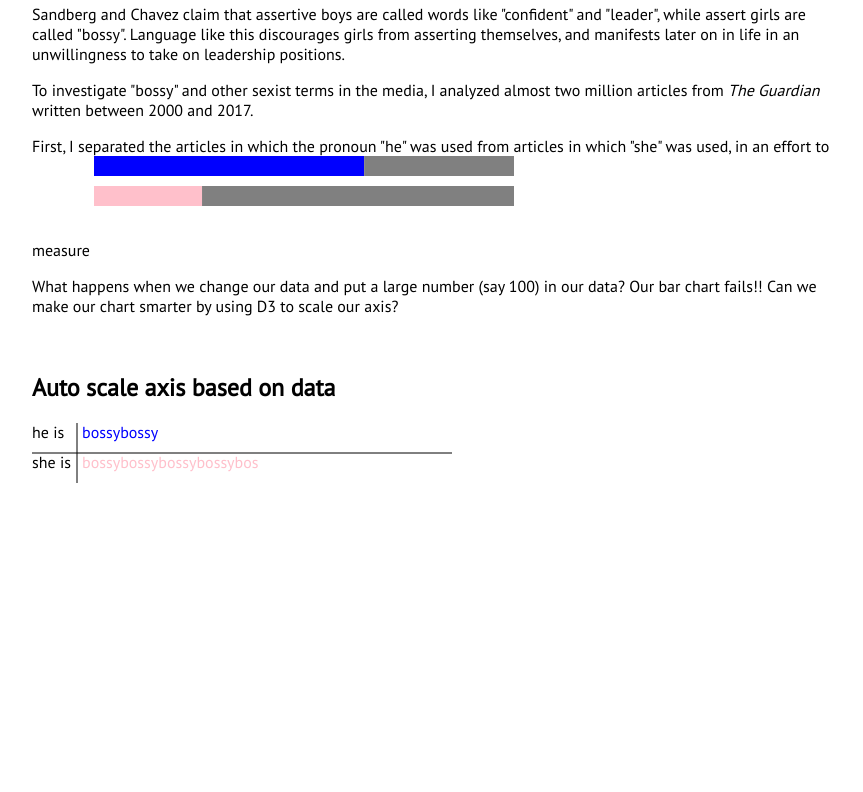
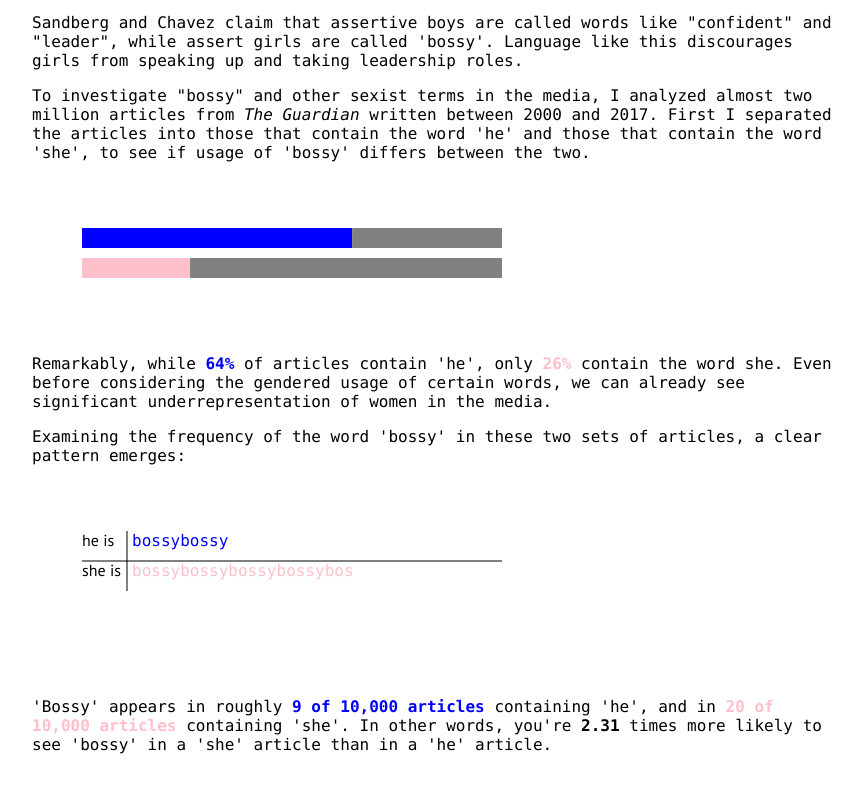
Before and after one commit to sgilman/b-word, a plain HTML site: page index.html in a window 1280 px wide. Shown: the part 139-931 px from the top of the page, without its empty margins (208-1071 px from the left). Before the commit the page ends 800 px from the top, so only its background shows below. Drawn offline with nearby package versions, Linux system fonts and the light colour scheme.

Commit message:
tooltips, styling, more narrative

```diff
--- a/index.html
+++ b/index.html
@@ -6,8 +6,12 @@
       body {
         margin: 0;
         padding: 3%;
-        font-family: 'PT Sans', sans-serif;
+		font-family: "Lucida Sans Typewriter", "Lucida Console", Monaco, "Bitstream Vera Sans Mono", monospace;
       }
+	  .viz-text {
+		font-family: 'PT Sans', sans-serif;
+		}
+
       .page {
         margin: 0 auto;
         max-width: 800px;
@@ -16,7 +20,11 @@
       h1 {
         font-weight: normal;
         text-rendering: optimizeLegibility;
+		text-align: center;
       }
+	svg {
+		padding: 50px 50px 50px 50px;
+		}
     .chart rect {
       fill: rgba(3, 168, 124, 0.8);
     }
@@ -26,26 +34,38 @@
       font: 10px sans-serif;
       text-anchor: end;
     }
+	span {
+		font-weight: bold;
+	}
+	span.male-color {
+		color: blue;
+	}
+	span.female-color {
+		color: pink;
+	}
+
     </style>
   </head>
   <body>
     <div class="page">
-	  <p> In a <a href="https://www.wsj.com/articles/sheryl-sandberg-and-anna-maria-chavez-on-bossy-the-other-b-word-1394236848"2014">2014 <i>Washington Post</i> op-ed</a>, Sheryl Sandberg and Anna Maria Chavez call 'bossy'</p>
-      <h1>the other b-word.</h1>
-	  <p>Sandberg and Chavez claim that assertive boys are called words like "confident" and "leader", while assert girls are called "bossy". Language like this discourages girls from asserting themselves, and manifests later on in life in an unwillingness to take on leadership positions.</P>
-	  <p>To investigate "bossy" and other sexist terms in the media, I analyzed almost two million articles from <i>The Guardian</i> written between 2000 and 2017.</p>
-	  <p>First, I separated the articles in which the pronoun "he" was used from articles in which "she" was used, in an effort to measure
+      <h1>the other b-word</h1>
+
+	  <p> That's what Sheryl Sandberg and Anna Maria Chavez call 'bossy' in a <a href="https://www.wsj.com/articles/sheryl-sandberg-and-anna-maria-chavez-on-bossy-the-other-b-word-1394236848"2014">2014 <i>Washington Post</i> op-ed</a>.</p>
+
+	  <p>Sandberg and Chavez claim that assertive boys are called words like "confident" and "leader", while assert girls are called 'bossy'. Language like this discourages girls from speaking up and taking leadership roles.</P>
+	  <p>To investigate "bossy" and other sexist terms in the media, I analyzed almost two million articles from <i>The Guardian</i> written between 2000 and 2017. First I separated the articles into those that contain the word 'he' and those that contain the word 'she', to see if usage of 'bossy' differs between the two.</p>
       <svg id="svg2">
       </svg>
       <p>
-        What happens when we change our data and put a large number (say 100)
-        in our data? Our bar chart fails!!
-        Can we make our chart smarter by using D3 to scale our axis?
+	  Remarkably, while <span class="male-color">64%</span> of articles contain 'he', only <span class="female-color">26%</span> contain the word she. Even before considering the gendered usage of certain words, we can already see significant underrepresentation of women in the media.
       </p>
-      <br />
-      <h2> Auto scale axis based on data </h2>
-      <svg id="svg3">
+	  <p>
+	  Examining the frequency of the word 'bossy' in these two sets of articles, a clear pattern emerges:
+	  </p>
+	  <svg id="svg3">
       </svg>
+	  <p>'Bossy' appears in roughly <span class="male-color">9 of 10,000 articles</span> containing 'he', and in <span class="female-color">20 of 10,000 articles</span> containing 'she'. In other words, you're <strong>2.31</strong> times more likely to see 'bossy' in a 'she' article than in a 'he' article.</p>
+
     </div>
     <script src="https://d3js.org/d3.v3.min.js"></script>
     <script>
@@ -57,10 +77,23 @@
       var width = 420;
       var barHeight = 30;
 
+
+	var tooltip = d3.select("body") //set the tooltip
+		.append("div")
+		.style("position", "absolute")
+		.style("z-index", "10")
+		.style("visibility", "hidden")
+		.style("color", "white")
+		.style("background-color", "rgba(0, 0, 0, 0.75)")
+		.style("border-radius", "6px")
+		.style("font", "12px PT Sans")
+		.text("tooltip");
+
       // Simple bar chart
 	  var chart2 = d3.select("#svg2")
-					.attr("height", "100")
-					.attr("width", "420");
+					.attr("height", barHeight * data.length )
+					.attr("width", "420")
+					.attr("margin", "30, 30, 30, 30");
 	   var bar2 = chart2.selectAll("g")
 					.data(data)
 					.enter().append("g")
@@ -68,7 +101,19 @@
 		bar2.append("rect")
 			.attr("width", function(d,i) { return (d.count/1973979.0) * width})
 			.attr("height", barHeight-10)
-			.style("fill", genderedColors);
+			.style("fill", genderedColors)
+			.on("mouseover", function(d) {
+				d3.select(this).style("fill", "yellow");
+				tooltip.text(d.count.toLocaleString('en-US', {minimumFractionDigist: 0})+" ("+Math.round(d.count/1973979.0 * 100, 2)+"%) of 1,973,979 articles contain the word '"+d.pronoun+"'");
+				tooltip.style("visibility", "visible");
+			})
+			.on("mousemove", function(d) {
+				return tooltip.style("top", (d3.event.pageY-10)+"px").style("left",(d3.event.pageX+10)+"px")
+			})
+			.on("mouseout", function(d){
+				d3.select(this).style("fill", genderedColors(d));
+				return tooltip.style("visibility", "hidden");
+			});
 		bar2.append("rect")
 			.attr("x", function(d,i) { return (d.count/1973979.0) * width})
 			.attr("width", function(d,i) { return (1-(d.count/1973979.0)) * width})
@@ -108,7 +153,8 @@
 		bar3.append("text")
 			.attr("y", barHeight/2)
 			.text(function (d, i) { return d.pronoun + " is"; })
-			.style("fill", "black");
+			.style("fill", "black")
+			.style("font-family", "'PT Sans', sans-serif");
 		bar3.append("text")
 			.attr("y", barHeight/2)
 			.attr("x", 50)
@@ -126,7 +172,19 @@
 				};
 				return t;
 			})
-			.style("fill", genderedColors);
+			.style("fill", genderedColors)
+			.on("mouseover", function(d) {
+				d3.select(this).style("fill", "yellow");
+				tooltip.text(d.bossies.toLocaleString('en-US', {minimumFractionDigist: 0})+" ("+(d.bossies/parseFloat(d.count) * 100).toFixed(5)+"%) of "+d.count.toLocaleString('en-US', {minimumFractionDigist: 0})+" articles with the word '"+d.pronoun+"' contain the word 'bossy'");
+				tooltip.style("visibility", "visible");
+			})
+			.on("mousemove", function(d) {
+				return tooltip.style("top", (d3.event.pageY-10)+"px").style("left",(d3.event.pageX+10)+"px")
+			})
+			.on("mouseout", function(d){
+				d3.select(this).style("fill", genderedColors(d));
+				return tooltip.style("visibility", "hidden");
+			});
 		chart3.append("line")
 			.attr("x1", 0)
 			.attr("x2", 500)
```
